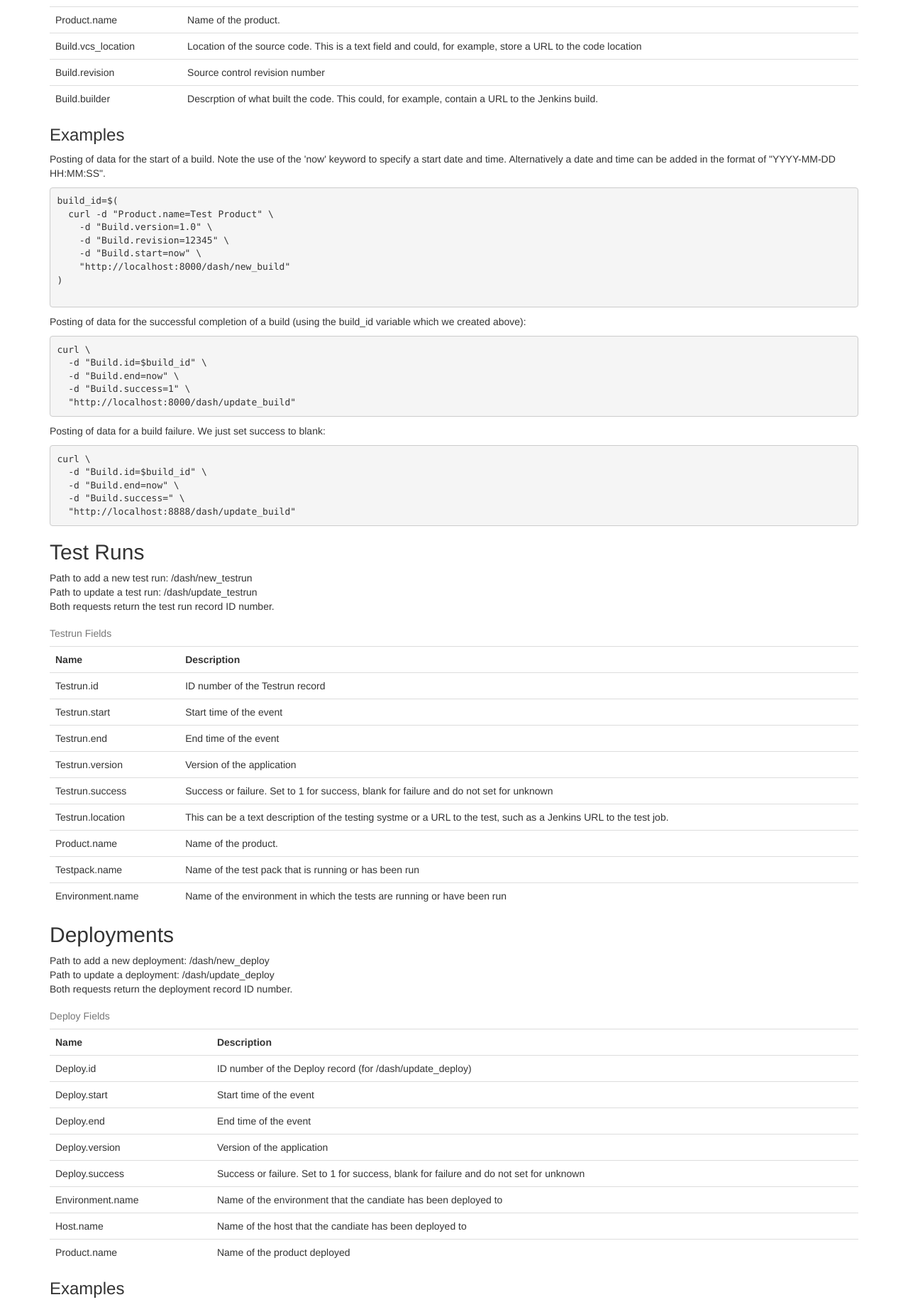
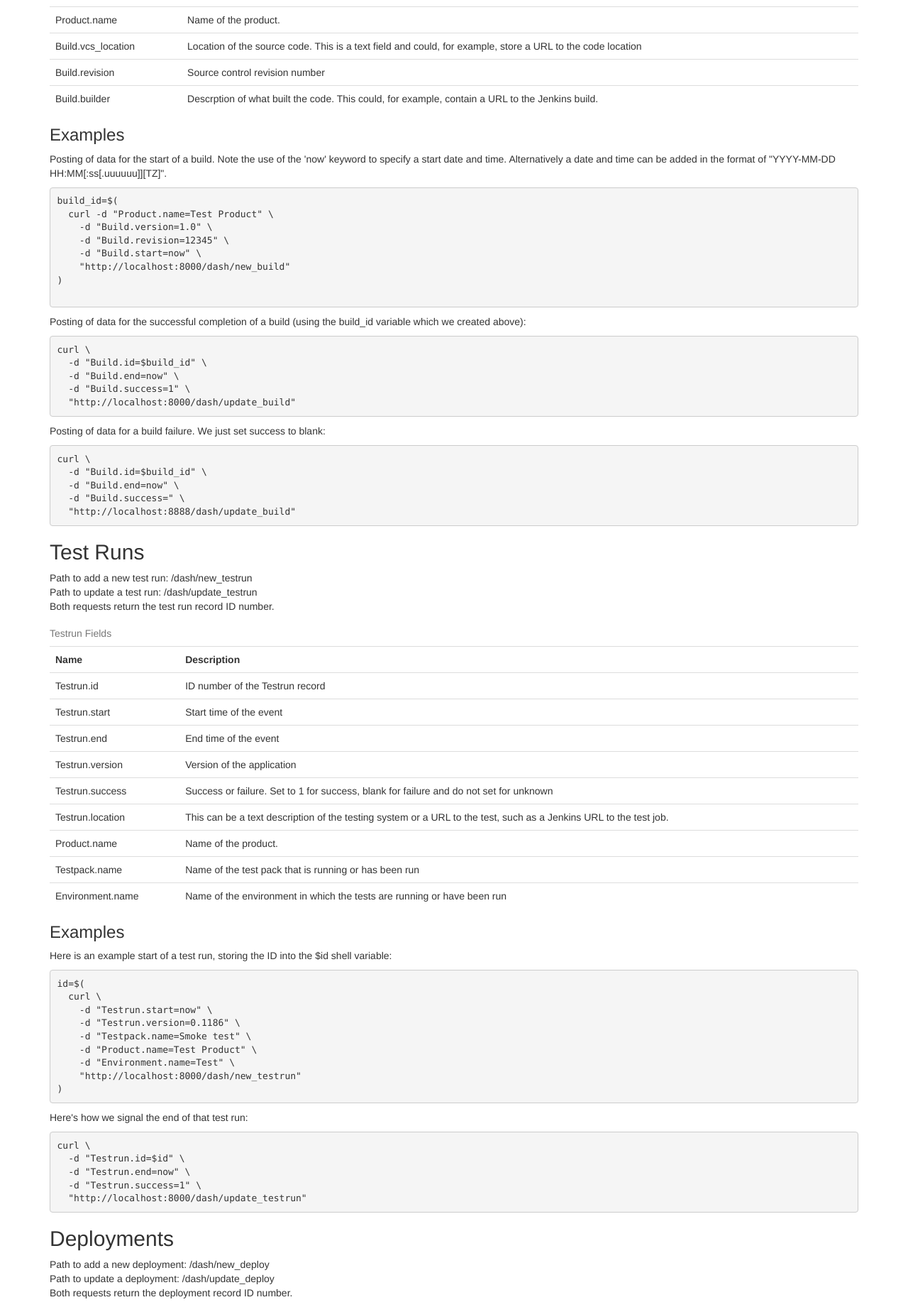
Before and after one commit to douglas-gibbons/visibility, a Django app: page /dash/help in a window 1280 px wide. Shown: the part 1189-3030 px from the top of the page at 71% size. Run offline with Django 3.2, Linux system fonts and the light colour scheme; some libraries are stand-ins or nearby versions.

Commit message:
Added example to help for testrun

```diff
--- a/src/dash/templates/help.html
+++ b/src/dash/templates/help.html
@@ -130,8 +130,8 @@ TZ=UTC date +'%Y-%m-%d %H:%M:%SZ'
 <h3>Examples</h3>
 <p>Posting of data for the start of a build. Note the use of the
 	'now' keyword to specify a start date and time. Alternatively a date
-	and time can be added in the format of &quot;YYYY-MM-DD
-	HH:MM:SS&quot;.
+	and time can be added in the format of
+	&quot;YYYY-MM-DD HH:MM[:ss[.uuuuuu]][TZ]&quot.
 </p>
 <pre>
 build_id=$(
@@ -206,7 +206,7 @@ curl \
 
 	<tr>
 		<td>Testrun.location</td>
-		<td>This can be a text description of the testing systme or a
+		<td>This can be a text description of the testing system or a
 			URL to the test, such as a Jenkins URL to the test job.</td>
 	</tr>
 
@@ -225,6 +225,33 @@ curl \
 	</tr>
 
 </table>
+
+
+<h3>Examples</h3>
+
+<p>Here is an example start of a test run, storing the ID into the $id shell
+variable:
+</p>
+<pre>
+id=$(
+  curl \
+    -d "Testrun.start=now" \
+    -d "Testrun.version=0.1186" \
+    -d "Testpack.name=Smoke test" \
+    -d "Product.name=Test Product" \
+    -d "Environment.name=Test" \
+    "http://localhost:8000/dash/new_testrun"
+)
+</pre>
+<p>Here's how we signal the end of that test run:</p>
+<pre>
+curl \
+  -d "Testrun.id=$id" \
+  -d "Testrun.end=now" \
+  -d "Testrun.success=1" \
+  "http://localhost:8000/dash/update_testrun"
+</pre>
+
 
 
 <h2>Deployments</h2>
```
